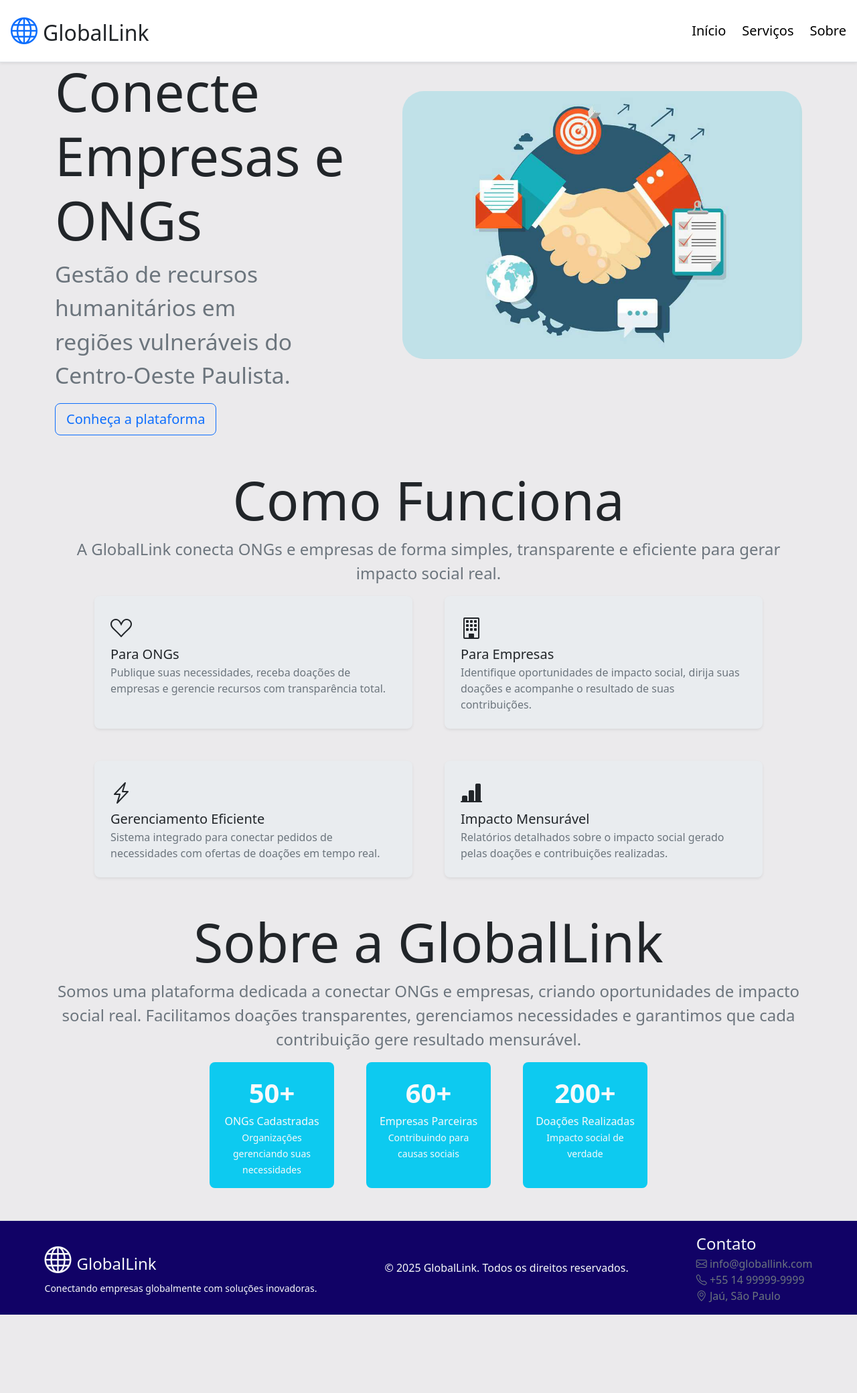
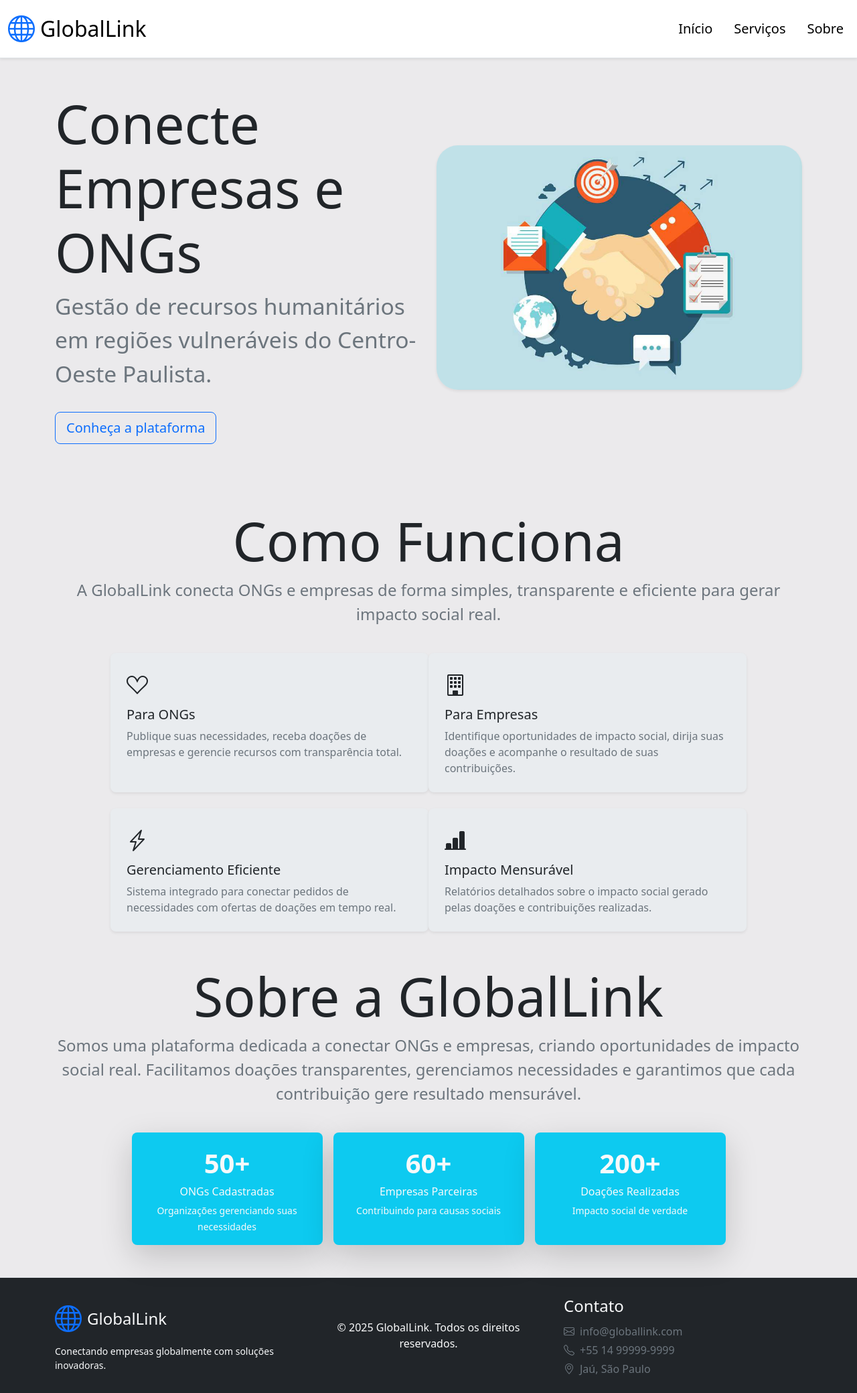
Before and after one commit to JoaoFCosta/GlobalLinkInstitucional, a React (Vite) app: page / in a window 1280 px wide. Shown: the whole page at 67% size. Before the commit the page ends 1963 px from the top, so only its background shows below. Built offline with nearby package versions, Linux system fonts and the light colour scheme.

Commit message:
refactor: enhance layout and styling of main components, update footer structure

```diff
--- a/src/App.css
+++ b/src/App.css
@@ -29,7 +29,3 @@ body {
 .sobre-text {
   font-size: 1.5rem;
 }
-
-.footer {
-  background-color: #110266;
-}
--- a/src/App.jsx
+++ b/src/App.jsx
@@ -11,31 +11,42 @@ function App() {
       <Header />
 
       <div className="corpo-site">
-        <div id="Inicio" className="container mt-5 mb-5 d-flex">
-          <div>
+        {/* ===== INÍCIO ===== */}
+        <section id="Inicio" className="container mt-5 mb-5 py-5">
+          <div className="row align-items-center justify-content-center text-center text-md-start">
+            <div className="col-12 col-md-6">
               <h1 className="hero-title">Conecte Empresas e ONGs</h1>
-            <p className="hero-text col-9 fw-medium text-secondary">
+              <p className="hero-text fw-medium text-secondary">
                 Gestão de recursos humanitários em regiões vulneráveis do
                 Centro-Oeste Paulista.
               </p>
-
               <a
                 href="https://global-link-six.vercel.app/"
                 target="_blank"
-              className="btn btn-lg btn-outline-primary"
+                rel="noreferrer"
+                className="btn btn-lg btn-outline-primary mt-3"
               >
                 Conheça a plataforma
               </a>
             </div>
 
-          <img src={Parceria} alt="" height={400} className="mt-5 rounded-5" />
+            <div className="col-12 col-md-6 mt-4 mt-md-0 d-flex justify-content-center">
+              <img
+                src={Parceria}
+                alt="Parceria"
+                className="img-fluid rounded-5 shadow-sm"
+                style={{ maxHeight: "400px" }}
+              />
             </div>
+          </div>
+        </section>
 
-        <div
+        {/* ===== SERVIÇOS ===== */}
+        <section
           id="Servicos"
-          className="container mt-5 d-flex flex-column text-center justify-content-center"
+          className="container mt-5 text-center d-flex flex-column justify-content-center"
         >
-          <div>
+          <div className="mb-4">
             <h1 className="servicos-title fw-medium">Como Funciona</h1>
             <p className="servicos-text text-secondary">
               A GlobalLink conecta ONGs e empresas de forma simples,
@@ -43,58 +54,51 @@ function App() {
             </p>
           </div>
 
-          <div className="d-flex row justify-content-center gap-5">
-            <div className="col-5 col-md-5 bg-body-secondary rounded-3 shadow-sm text-start p-4">
+          <div className="row justify-content-center g-4">
+            <div className="col-12 col-md-5 col-lg-5 bg-body-secondary rounded-3 shadow-sm text-start p-4">
               <i className="bi bi-suit-heart fs-2"></i>
-              <br /> <span className="fs-5 fw-medium">Para ONGs</span> <br />
-              <span className="fw-medium text-secondary">
+              <h5 className="fw-medium mt-2">Para ONGs</h5>
+              <p className="fw-medium text-secondary mb-0">
                 Publique suas necessidades, receba doações de empresas e
                 gerencie recursos com transparência total.
-              </span>
+              </p>
             </div>
 
-            <div className="col-5 col-md-5 bg-body-secondary rounded-3 shadow-sm text-start p-4">
-              <i class="bi bi-building fs-2"></i>
-              <br /> <span className="fs-5 fw-medium">Para Empresas</span>{" "}
-              <br />
-              <span className="fw-medium text-secondary">
+            <div className="col-12 col-md-5 col-lg-5 bg-body-secondary rounded-3 shadow-sm text-start p-4">
+              <i className="bi bi-building fs-2"></i>
+              <h5 className="fw-medium mt-2">Para Empresas</h5>
+              <p className="fw-medium text-secondary mb-0">
                 Identifique oportunidades de impacto social, dirija suas doações
                 e acompanhe o resultado de suas contribuições.
-              </span>
+              </p>
             </div>
 
-            <div className="col-5 col-md-5 bg-body-secondary rounded-3 shadow-sm text-start p-4">
-              <i class="bi bi-lightning-charge fs-2"></i>
-              <br />{" "}
-              <span className="fs-5 fw-medium">
-                Gerenciamento Eficiente
-              </span>{" "}
-              <br />
-              <span className="fw-medium text-secondary">
+            <div className="col-12 col-md-5 col-lg-5 bg-body-secondary rounded-3 shadow-sm text-start p-4">
+              <i className="bi bi-lightning-charge fs-2"></i>
+              <h5 className="fw-medium mt-2">Gerenciamento Eficiente</h5>
+              <p className="fw-medium text-secondary mb-0">
                 Sistema integrado para conectar pedidos de necessidades com
                 ofertas de doações em tempo real.
-              </span>
+              </p>
             </div>
 
-            <div className="col-5 col-md-5 bg-body-secondary rounded-3 shadow-sm text-start p-4">
-              <i class="bi bi-bar-chart-line-fill fs-2"></i>
-              <br /> <span className="fs-5 fw-medium">
-                Impacto Mensurável
-              </span>{" "}
-              <br />
-              <span className="fw-medium text-secondary">
+            <div className="col-12 col-md-5 col-lg-5 bg-body-secondary rounded-3 shadow-sm text-start p-4">
+              <i className="bi bi-bar-chart-line-fill fs-2"></i>
+              <h5 className="fw-medium mt-2">Impacto Mensurável</h5>
+              <p className="fw-medium text-secondary mb-0">
                 Relatórios detalhados sobre o impacto social gerado pelas
                 doações e contribuições realizadas.
-              </span>
+              </p>
             </div>
           </div>
-        </div>
+        </section>
 
-        <div
+        {/* ===== SOBRE ===== */}
+        <section
           id="Sobre"
           className="container mt-5 mb-5 d-flex flex-column text-center justify-content-center"
         >
-          <div>
+          <div className="mb-4">
             <h1 className="sobre-title">Sobre a GlobalLink</h1>
             <p className="sobre-text text-secondary">
               Somos uma plataforma dedicada a conectar ONGs e empresas, criando
@@ -104,37 +108,28 @@ function App() {
             </p>
           </div>
 
-          <div className="d-flex justify-content-center gap-5">
-            <div className="bg-info col-2 rounded-3 p-3">
-              <span className="fw-bolder fs-1 text-light">50+</span>
-              <br />
-              <span className="text-light fw-medium">ONGs Cadastradas</span>
-              <br />
-              <small className="text-light">
-                Organizações gerenciando suas necessidades
-              </small>
+          <div className="row justify-content-center g-4 gap-md-3">
+            <div className="col-10 col-sm-6 col-md-4 col-lg-3 bg-info rounded-3 p-3 shadow-lg text-light">
+              <span className="fw-bolder fs-1">50+</span>
+              <p className="fw-medium mb-1">ONGs Cadastradas</p>
+              <small>Organizações gerenciando suas necessidades</small>
             </div>
 
-            <div className="bg-info col-2 rounded-3 p-3">
-              <span className="fw-bolder fs-1 text-light">60+</span>
-              <br />
-              <span className="text-light fw-medium">Empresas Parceiras</span>
-              <br />
-              <small className="text-light">
-                Contribuindo para causas sociais
-              </small>
+            <div className="col-10 col-sm-6 col-md-4 col-lg-3 bg-info rounded-3 p-3 shadow-lg text-light">
+              <span className="fw-bolder fs-1">60+</span>
+              <p className="fw-medium mb-1">Empresas Parceiras</p>
+              <small>Contribuindo para causas sociais</small>
             </div>
 
-            <div className="bg-info col-2 rounded-3 p-3">
-              <span className="fw-bolder fs-1 text-light">200+</span>
-              <br />
-              <span className="text-light fw-medium">Doações Realizadas</span>
-              <br />
-              <small className="text-light">Impacto social de verdade</small>
+            <div className="col-10 col-sm-6 col-md-4 col-lg-3 bg-info rounded-3 p-3 shadow-lg text-light">
+              <span className="fw-bolder fs-1">200+</span>
+              <p className="fw-medium mb-1">Doações Realizadas</p>
+              <small>Impacto social de verdade</small>
             </div>
           </div>
+        </section>
       </div>
-      </div>
+
       <Footer />
     </>
   );
--- a/src/components/Footer.jsx
+++ b/src/components/Footer.jsx
@@ -2,39 +2,40 @@ import React from "react";
 
 const Footer = () => {
   return (
-    <div>
-      <div className="footer d-flex justify-content-around align-items-center p-3 mt-5 border-top text-light">
-        <div>
-          <span className="fw-medium fs-4">
-            <i className="bi bi-globe fs-1 me-2"></i>GlobalLink
+    <footer className="bg-dark text-light mt-5 border-top">
+      <div className="container py-4">
+        <div className="row gy-4 text-center text-lg-start align-items-center">
+          {/* Logo e descrição */}
+          <div className="col-12 col-lg-4">
+            <span className="fw-medium fs-4 d-flex align-items-center justify-content-center justify-content-lg-start">
+              <i className="bi bi-globe fs-1 me-2 text-primary"></i>GlobalLink
             </span>
-          <br />
-          <span className="small fw-lighter">
+            <p className="small fw-lighter mb-0 mt-2">
               Conectando empresas globalmente com soluções inovadoras.
-          </span>
+            </p>
           </div>
 
-        <div>
+          {/* Direitos autorais */}
+          <div className="col-12 col-lg-4 text-center">
             <span>© 2025 GlobalLink. Todos os direitos reservados.</span>
           </div>
 
-        <div className="text-light">
-          <span className="fw-medium fs-4">Contato</span>
-          <br />
-          <span className="fw-medium text-secondary">
-            <i class="bi bi-envelope"></i> info@globallink.com
-          </span>
-          <br />
-          <span className="fw-medium text-secondary">
-            <i class="bi bi-telephone"></i> +55 14 99999-9999
-          </span>
-          <br />
-          <span className="fw-medium text-secondary">
-            <i class="bi bi-geo-alt"></i> Jaú, São Paulo
-          </span>
+          {/* Contato */}
+          <div className="col-12 col-lg-4">
+            <span className="fw-medium fs-4 d-block mb-2">Contato</span>
+            <p className="mb-1 text-secondary">
+              <i className="bi bi-envelope me-2"></i>info@globallink.com
+            </p>
+            <p className="mb-1 text-secondary">
+              <i className="bi bi-telephone me-2"></i>+55 14 99999-9999
+            </p>
+            <p className="mb-0 text-secondary">
+              <i className="bi bi-geo-alt me-2"></i>Jaú, São Paulo
+            </p>
           </div>
         </div>
       </div>
+    </footer>
   );
 };
 
--- a/src/components/Header.jsx
+++ b/src/components/Header.jsx
@@ -2,23 +2,53 @@ import React from "react";
 
 const Header = () => {
   return (
-    <div className="d-flex justify-content-between align-items-center p-3 mb-3 border-bottom shadow-sm fixed-top bg-white">
-      <span className="fs-2 fw-medium">
+    <nav className="navbar navbar-expand-lg bg-white fixed-top shadow-sm border-bottom">
+      <div className="container-fluid">
+        <a
+          className="navbar-brand fs-2 fw-medium d-flex align-items-center"
+          href="#"
+        >
           <i className="bi bi-globe text-primary fs-1 me-2"></i>GlobalLink
-      </span>
+        </a>
 
-      <div className="d-flex gap-4">
-        <a href="#Inicio" className="fs-5 text-decoration-none text-black">
+        {/* Botão do menu responsivo */}
+        <button
+          className="navbar-toggler"
+          type="button"
+          data-bs-toggle="collapse"
+          data-bs-target="#navbarNav"
+          aria-controls="navbarNav"
+          aria-expanded="false"
+          aria-label="Toggle navigation"
+        >
+          <span className="navbar-toggler-icon"></span>
+        </button>
+
+        {/* Itens do menu */}
+        <div
+          className="collapse navbar-collapse justify-content-end"
+          id="navbarNav"
+        >
+          <ul className="navbar-nav gap-3">
+            <li className="nav-item">
+              <a href="#Inicio" className="nav-link fs-5 text-black">
                 Início
               </a>
-        <a href="#Servicos" className="fs-5 text-decoration-none text-black">
+            </li>
+            <li className="nav-item">
+              <a href="#Servicos" className="nav-link fs-5 text-black">
                 Serviços
               </a>
-        <a href="#Sobre" className="fs-5 text-decoration-none text-black">
+            </li>
+            <li className="nav-item">
+              <a href="#Sobre" className="nav-link fs-5 text-black">
                 Sobre
               </a>
+            </li>
+          </ul>
         </div>
       </div>
+    </nav>
   );
 };
 
```
Lines whose indentation alone changed are shown as unchanged.
